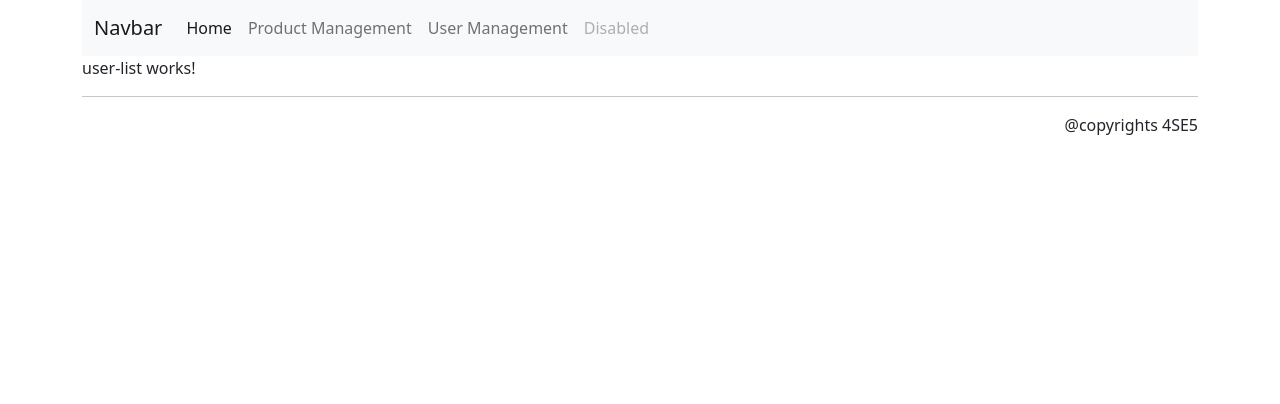
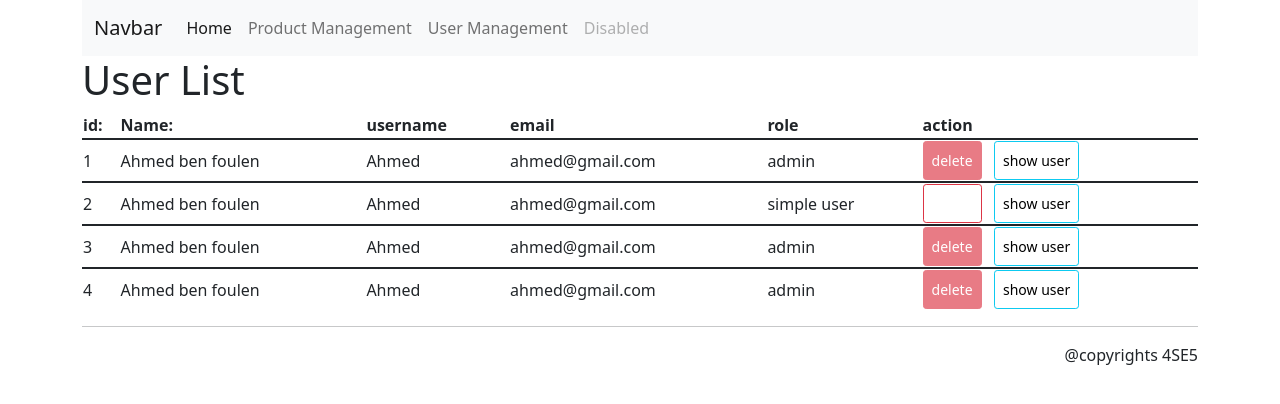
Before and after one commit to amiryazidi/AppFront, an Angular app: page /user in a window 1280 px wide. Shown: the top 404 px of the page. Built offline with nearby package versions, Linux system fonts and the light colour scheme.

Commit message:
List user

```diff
--- /dev/null
+++ b/src/app/core/model/user.ts
@@ -0,0 +1,7 @@
+export class User{
+  id:number
+  name: string;
+  username: string;
+  email: string;
+  role: string;
+}
--- a/src/app/user-list/user-list.component.html
+++ b/src/app/user-list/user-list.component.html
@@ -1 +1,25 @@
-<p>user-list works!</p>
+<h1>User List </h1>
+<table class="table table-striped">
+  <tr>
+    <th>id:</th>
+    <th>Name:</th>
+    <th>username</th>
+    <th>email</th>
+    <th>role</th>
+    <th>action</th>
+  </tr>
+  <tr *ngFor="let user of listUser,let i=index ">
+    <td>{{user.id}}</td>
+    <td>{{user.name}}</td>
+    <td>{{user.username}}</td>
+    <td>{{user.email}}</td>
+    <td>{{user.role}}</td>
+    <td>
+      <button class="btn btn-sm btn-danger"
+              (click)="delete(i)"
+              [disabled]="user.role=='admin'">delete</button>
+      &nbsp;
+      <button class="btn btn-sm btn-info">show user</button>
+    </td>
+  </tr>
+</table>
--- a/src/app/user-list/user-list.component.ts
+++ b/src/app/user-list/user-list.component.ts
@@ -1,4 +1,5 @@
 import { Component, OnInit } from '@angular/core';
+import {User} from "../core/model/user";
 
 @Component({
   selector: 'app-user-list',
@@ -6,10 +7,18 @@ import { Component, OnInit } from '@angular/core';
   styleUrls: ['./user-list.component.css']
 })
 export class UserListComponent implements OnInit {
-
+  listUser: User[];
   constructor() { }
 
   ngOnInit(): void {
+    this.listUser=[
+      {id: 1, username: 'Ahmed', name: 'Ahmed ben foulen', email: 'ahmed@gmail.com',role:'admin'},
+      {id: 2, username: 'Ahmed', name: 'Ahmed ben foulen', email: 'ahmed@gmail.com',role:'simple user'},
+      {id: 3, username: 'Ahmed', name: 'Ahmed ben foulen', email: 'ahmed@gmail.com',role:'admin'},
+      {id: 4, username: 'Ahmed', name: 'Ahmed ben foulen', email: 'ahmed@gmail.com',role:'admin'},
+    ];
   }
-
+  delete(i:number):void{
+    this.listUser.splice(i,1);
+  }
 }
```
